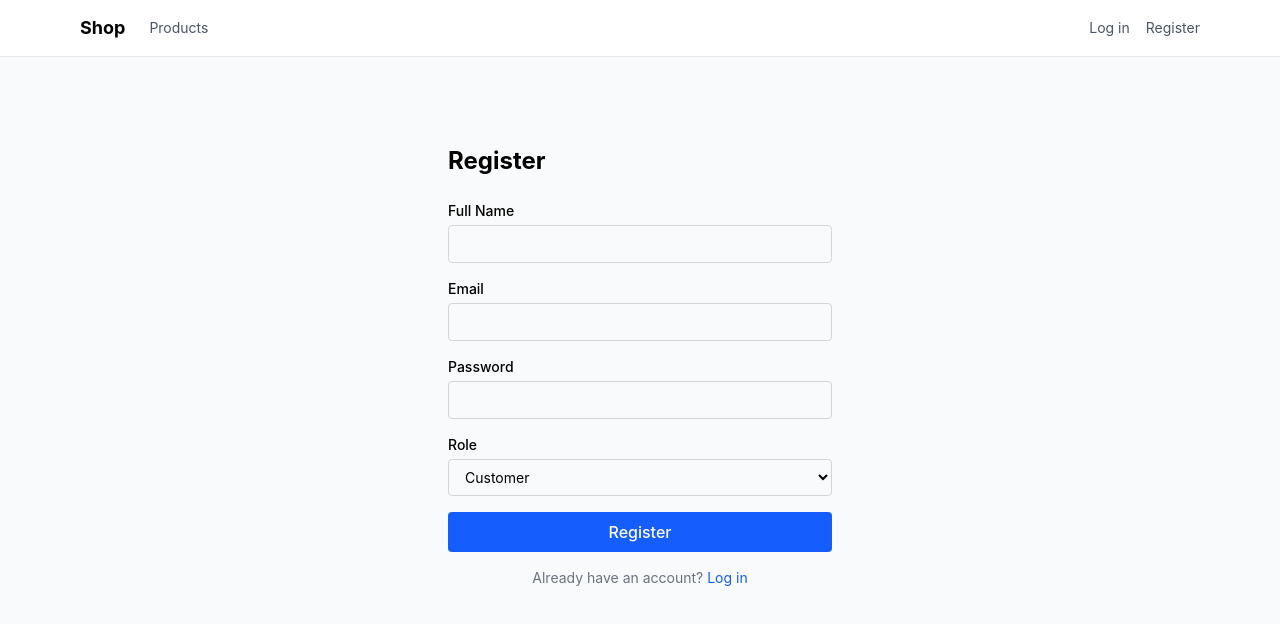
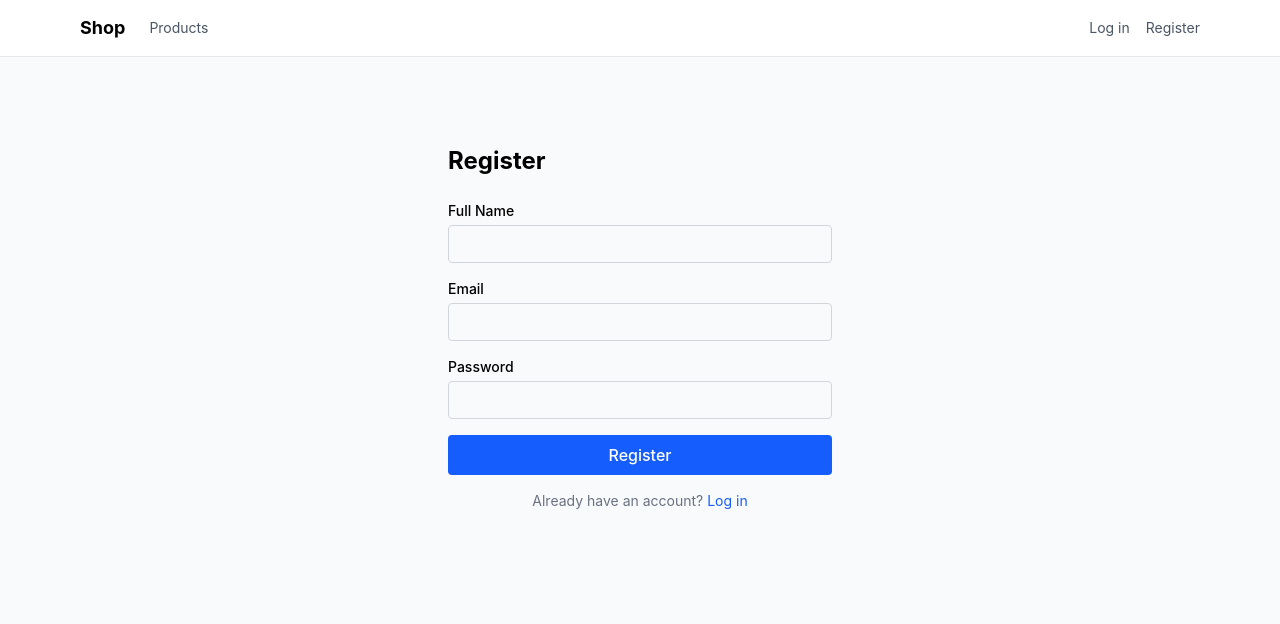
Before and after one commit to AryanM100/Shop-Management-System, a React (Vite) app in the folder frontend/: page /register in a window 1280 px wide. Shown: the top 624 px of the page. Built offline with nearby package versions, Linux system fonts and the light colour scheme; no server answers.

Commit message:
remove option to choose the role in register and enforce customer role in backend for everyone

```diff
--- a/frontend/src/context/AuthContext.tsx
+++ b/frontend/src/context/AuthContext.tsx
@@ -16,7 +16,6 @@ interface AuthState {
     email: string,
     password: string,
     fullName: string,
-    role: "customer" | "shop_owner"
   ) => Promise<void>;
   logout: () => Promise<void>;
   loading: boolean;
@@ -58,7 +57,6 @@ export function AuthProvider({ children }: { children: ReactNode }) {
       email: string,
       password: string,
       fullName: string,
-      role: "customer" | "shop_owner"
     ) => {
       setLoading(true);
       try {
@@ -66,7 +64,6 @@ export function AuthProvider({ children }: { children: ReactNode }) {
           email,
           password,
           full_name: fullName,
-          role,
         });
         await login(email, password);
       } finally {
--- a/frontend/src/pages/RegisterPage.tsx
+++ b/frontend/src/pages/RegisterPage.tsx
@@ -9,7 +9,6 @@ export default function RegisterPage() {
   const [email, setEmail] = useState("");
   const [password, setPassword] = useState("");
   const [fullName, setFullName] = useState("");
-  const [role, setRole] = useState<"customer" | "shop_owner">("customer");
   const [error, setError] = useState("");
   const [submitting, setSubmitting] = useState(false);
 
@@ -18,7 +17,7 @@ export default function RegisterPage() {
     setError("");
     setSubmitting(true);
     try {
-      await register(email, password, fullName, role);
+      await register(email, password, fullName);
       navigate("/");
     } catch (err) {
       if (err instanceof AxiosError) {
@@ -70,17 +69,6 @@ export default function RegisterPage() {
             className="w-full border border-gray-300 rounded px-3 py-2 text-sm"
           />
         </div>
-        <div>
-          <label className="block text-sm font-medium mb-1">Role</label>
-          <select
-            value={role}
-            onChange={(e) => setRole(e.target.value as "customer" | "shop_owner")}
-            className="w-full border border-gray-300 rounded px-3 py-2 text-sm"
-          >
-            <option value="customer">Customer</option>
-            <option value="shop_owner">Shop Owner</option>
-          </select>
-        </div>
         <button
           type="submit"
           disabled={submitting}
```
Also changed, not shown: 2 other files (tests, documents, lock files or other folders).
